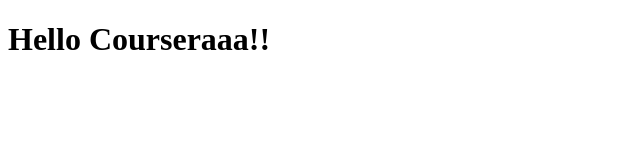
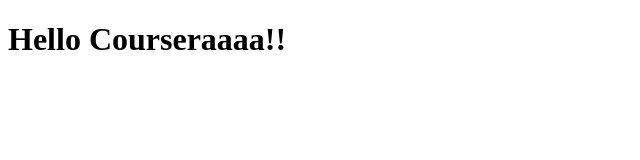
Before and after one commit to LordCeilan/coursera-test, a plain HTML site: page index.html in a window 1280 px wide. Shown: the full height of the page, 0-640 px from the left. Drawn offline with Linux system fonts and the light colour scheme.

Commit message:
another change

```diff
--- a/index.html
+++ b/index.html
@@ -6,7 +6,7 @@
     <title>Document</title>
 </head>
 <body>
-    <h1>Hello Courseraaa!!</h1>
+    <h1>Hello Courseraaaa!!</h1>
 
 </body>
 </html>
```
